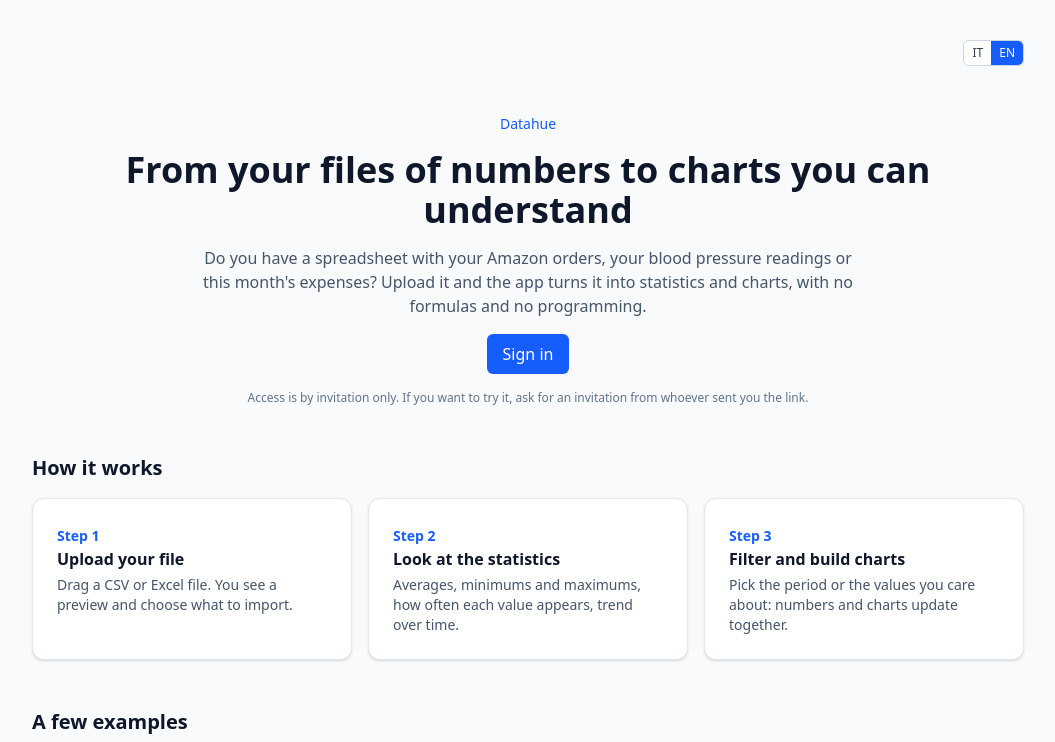
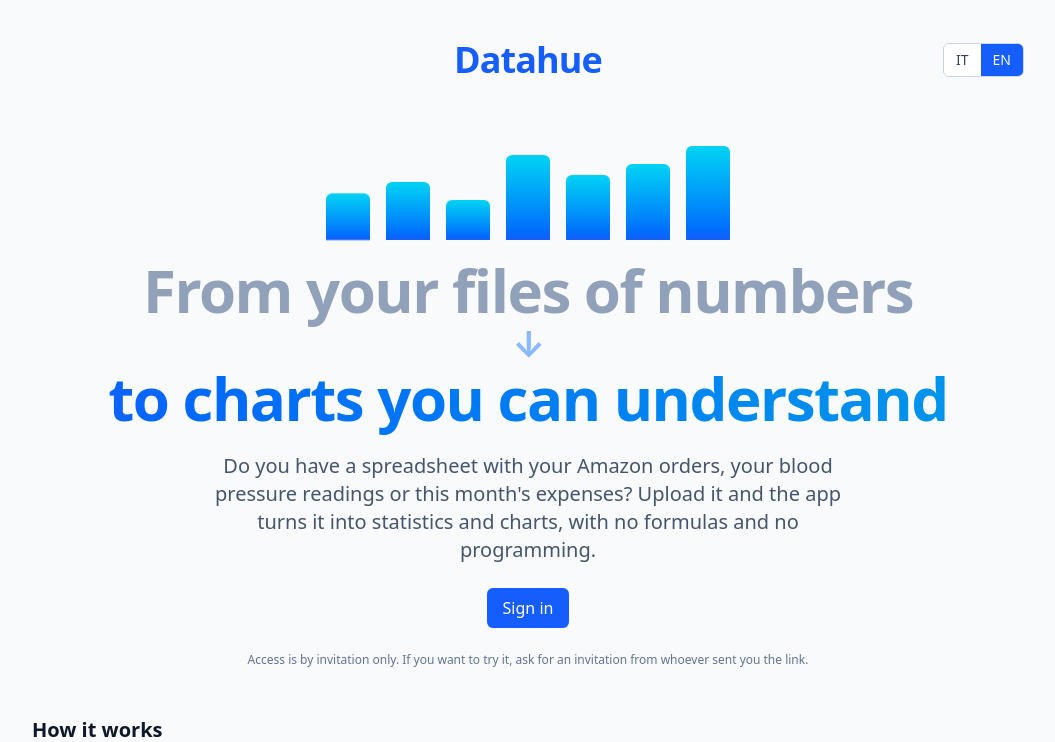
Before and after one commit to gaeros/statistiche-csv, a Next.js app: page /benvenuto in a window 1280 px wide. Shown: the top 742 px of the page, without its empty margins (112-1167 px from the left). Built offline with nearby package versions, Linux system fonts and the light colour scheme; no server answers.

Commit message:
Benvenuto: Datahue e titolo più grandi, selettore lingua allineato, animazione numeri → grafici
Co-Authored-By: Claude Sonnet 5.5 <noreply@anthropic.com>
Claude-Session: https://claude.ai/code/session_017d6PZWACytfCNiZz1gKtqZ

```diff
--- a/messages/en.json
+++ b/messages/en.json
@@ -465,7 +465,9 @@
   },
   "benvenuto": {
     "metaTitolo": "Welcome – Datahue",
-    "titolo": "From your files of numbers to charts you can understand",
+    "titoloA": "From your files of numbers",
+    "titoloB": "to charts you can understand",
+    "titoloAnimazione": "From files of numbers to charts",
     "intro": "Do you have a spreadsheet with your Amazon orders, your blood pressure readings or this month's expenses? Upload it and the app turns it into statistics and charts, with no formulas and no programming.",
     "accedi": "Sign in",
     "vaiDati": "Go to your data",
--- a/messages/it.json
+++ b/messages/it.json
@@ -465,7 +465,9 @@
   },
   "benvenuto": {
     "metaTitolo": "Benvenuto – Datahue",
-    "titolo": "Dai tuoi file di numeri a grafici che si capiscono",
+    "titoloA": "Dai tuoi file di numeri",
+    "titoloB": "a grafici che si capiscono",
+    "titoloAnimazione": "Dai file di numeri ai grafici",
     "intro": "Hai un foglio con gli ordini di Amazon, le misure della pressione o le spese del mese? Caricalo e l'app lo trasforma in statistiche e grafici, senza formule e senza saper programmare.",
     "accedi": "Accedi",
     "vaiDati": "Vai ai tuoi dati",
--- a/src/app/benvenuto/page.tsx
+++ b/src/app/benvenuto/page.tsx
@@ -4,6 +4,7 @@ import { Colonne } from "@/components/grafici/Colonne";
 import { Linee } from "@/components/grafici/Linee";
 import { Torta } from "@/components/grafici/Torta";
 import { SelettoreLingua } from "@/components/SelettoreLingua";
+import { TitoloAnimato } from "@/components/TitoloAnimato";
 import { creaFormati } from "@/lib/formato";
 import { createClient } from "@/lib/supabase/server";
 
@@ -46,13 +47,14 @@ export default async function PaginaBenvenuto() {
 
   return (
     <main className="mx-auto w-full max-w-5xl flex-1 space-y-12 px-4 py-10">
-      <div className="flex justify-end">
-        <SelettoreLingua />
+      <div className="grid grid-cols-[1fr_auto_1fr] items-center">
+        <span />
+        <p className="text-3xl font-bold tracking-tight text-blue-600 sm:text-4xl">Datahue</p>
+        <SelettoreLingua className="justify-self-end" />
       </div>
-      <header className="space-y-4 text-center">
-        <p className="text-sm font-medium text-blue-600 dark:text-blue-400">Datahue</p>
-        <h1 className="text-3xl font-semibold sm:text-4xl">{t("titolo")}</h1>
-        <p className="mx-auto max-w-2xl text-slate-600 dark:text-slate-400">
+      <header className="space-y-6 text-center">
+        <TitoloAnimato a={t("titoloA")} b={t("titoloB")} descrizione={t("titoloAnimazione")} />
+        <p className="mx-auto max-w-2xl text-lg text-slate-600 sm:text-xl dark:text-slate-400">
           {t("intro")}
         </p>
         <div className="flex flex-wrap justify-center gap-3">
--- a/src/app/globals.css
+++ b/src/app/globals.css
@@ -38,3 +38,31 @@ body {
     @apply text-blue-600 hover:underline dark:text-blue-400;
   }
 }
+
+/* Titolo animato della pagina di benvenuto: numeri -> barre, ciclo di 6 secondi */
+@keyframes numero {
+  0%, 30% { opacity: 1; transform: translateY(0); }
+  42%, 88% { opacity: 0; transform: translateY(-12px); }
+  100% { opacity: 1; transform: translateY(0); }
+}
+@keyframes barra {
+  0%, 30% { transform: scaleY(0.04); opacity: 0.3; }
+  50%, 88% { transform: scaleY(1); opacity: 1; }
+  100% { transform: scaleY(0.04); opacity: 0.3; }
+}
+@keyframes freccia {
+  0%, 100% { transform: translateY(0); opacity: 0.5; }
+  35% { transform: translateY(6px); opacity: 1; }
+}
+@keyframes evidenzia {
+  0%, 100% { background-position: 0% 50%; }
+  50% { background-position: 100% 50%; }
+}
+.anim-numero { animation: numero 6s ease-in-out infinite; animation-delay: calc(var(--i) * 0.08s); }
+.anim-barra { height: var(--h); transform-origin: bottom; animation: barra 6s ease-in-out infinite; animation-delay: calc(var(--i) * 0.08s); }
+.anim-freccia { animation: freccia 6s ease-in-out infinite; }
+.anim-evidenzia { background-size: 200% 100%; animation: evidenzia 6s ease-in-out infinite; }
+@media (prefers-reduced-motion: reduce) {
+  .anim-numero { animation: none; opacity: 0; }
+  .anim-barra, .anim-freccia, .anim-evidenzia { animation: none; }
+}
--- a/src/components/SelettoreLingua.tsx
+++ b/src/components/SelettoreLingua.tsx
@@ -11,7 +11,7 @@ export function SelettoreLingua({ className = "" }: { className?: string }) {
   const t = useTranslations("lingua");
   const [, avvia] = useTransition();
   return (
-    <div role="group" aria-label={t("etichetta")} className={`inline-flex overflow-hidden rounded-md border border-slate-300 text-xs ${className}`}>
+    <div role="group" aria-label={t("etichetta")} className={`inline-flex overflow-hidden rounded-md border border-slate-300 text-sm ${className}`}>
       {LINGUE.map((l) => (
         <button
           key={l}
@@ -20,7 +20,7 @@ export function SelettoreLingua({ className = "" }: { className?: string }) {
           aria-pressed={l === attuale}
           title={t(l)}
           onClick={() => avvia(() => impostaLingua(l))}
-          className={`px-2 py-1 font-medium uppercase ${l === attuale ? "bg-blue-600 text-white" : "bg-white text-slate-700 hover:bg-slate-100"}`}
+          className={`px-3 py-1.5 font-medium uppercase ${l === attuale ? "bg-blue-600 text-white" : "bg-white text-slate-700 hover:bg-slate-100"}`}
         >
           {l}
         </button>
--- /dev/null
+++ b/src/components/TitoloAnimato.tsx
@@ -0,0 +1,26 @@
+// Titolo della pagina di benvenuto: i numeri si trasformano in barre di un grafico, in ciclo.
+// Solo CSS (vedi globals.css); con "riduci movimento" resta tutto fermo e leggibile.
+
+const NUMERI = ["128", "131", "126", "142", "135", "139", "144"];
+const ALTEZZE = [42, 52, 36, 76, 58, 68, 84]; // % dell'altezza disponibile
+
+export function TitoloAnimato({ a, b, descrizione }: { a: string; b: string; descrizione: string }) {
+  return (
+    <div className="space-y-5">
+      <div aria-hidden className="anim-trasforma mx-auto flex h-28 items-end justify-center gap-3 sm:gap-4">
+        {NUMERI.map((n, i) => (
+          <div key={i} className="relative h-full w-9 sm:w-11" style={{ ["--h" as string]: `${ALTEZZE[i]}%`, ["--i" as string]: i }}>
+            <span className="anim-numero absolute inset-x-0 bottom-2 text-center font-mono text-base font-semibold text-slate-400 sm:text-lg">{n}</span>
+            <div className="anim-barra absolute inset-x-0 bottom-0 rounded-t-md bg-gradient-to-t from-blue-600 to-cyan-400" />
+          </div>
+        ))}
+      </div>
+      <h1 className="text-4xl font-bold tracking-tight sm:text-6xl">
+        <span className="sr-only">{descrizione}</span>
+        <span aria-hidden className="block text-slate-400">{a}</span>
+        <span aria-hidden className="anim-freccia my-1 block text-3xl text-blue-500 sm:text-4xl">↓</span>
+        <span aria-hidden className="anim-evidenzia bg-gradient-to-r from-blue-600 to-cyan-500 bg-clip-text text-transparent">{b}</span>
+      </h1>
+    </div>
+  );
+}
```
